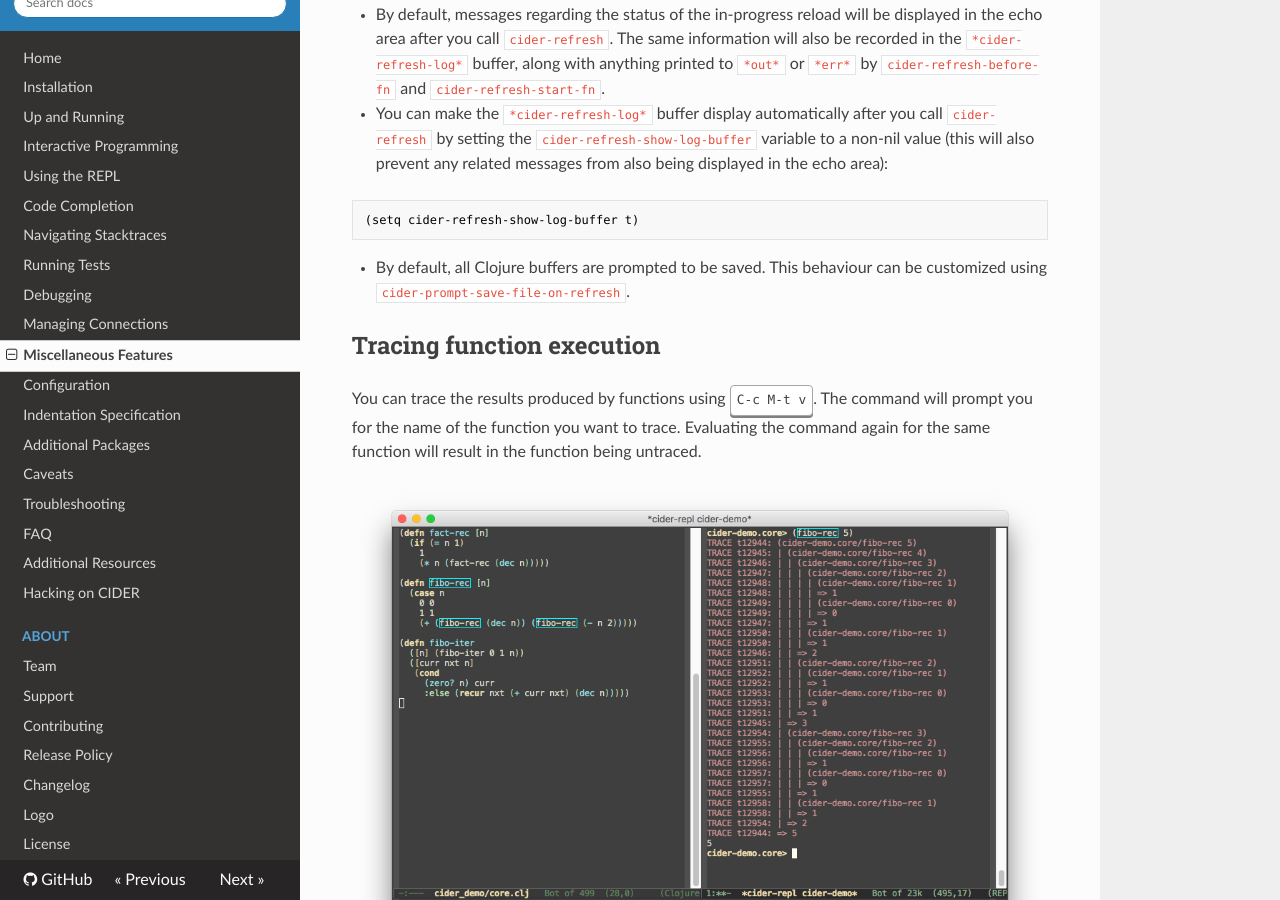
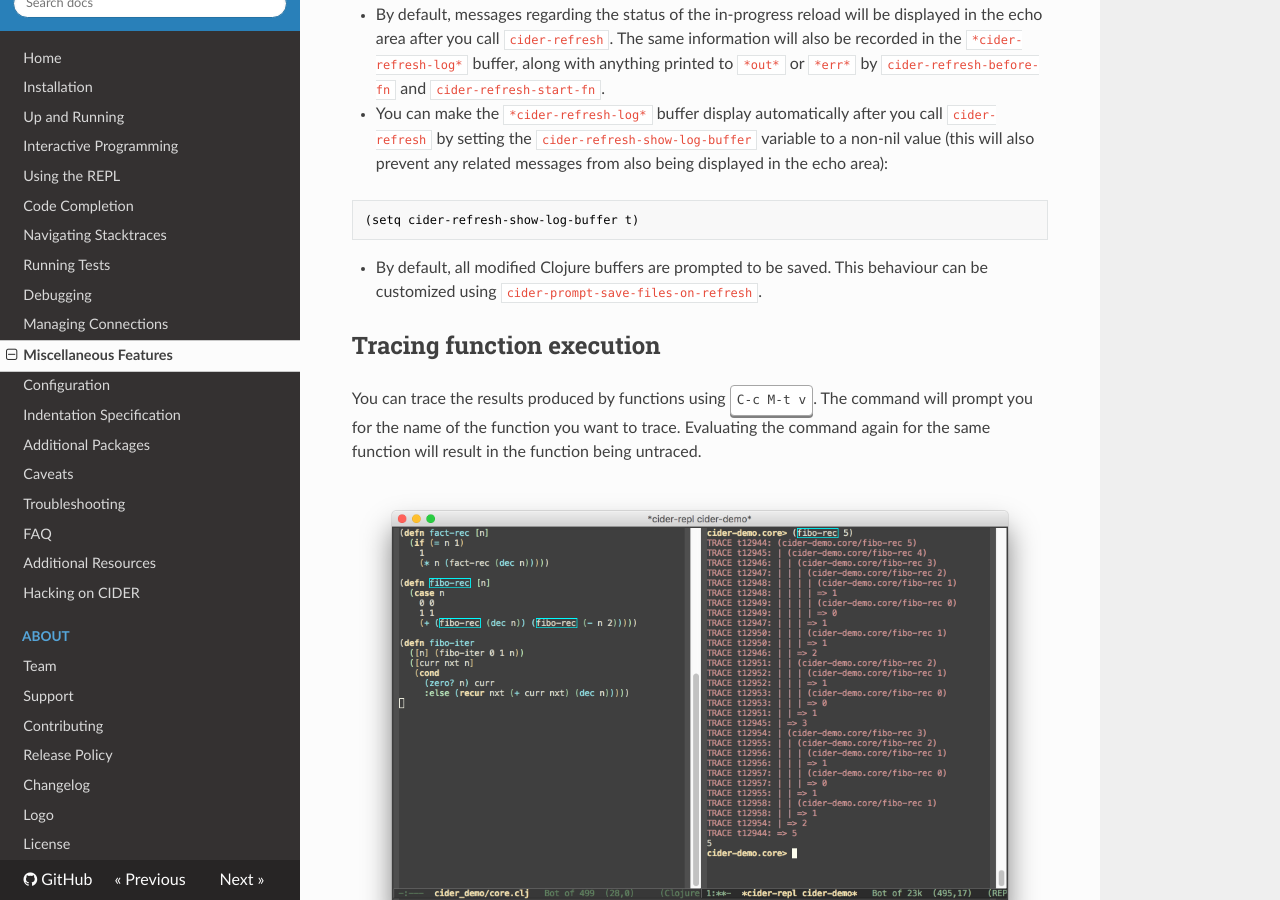
Before and after one commit to clojure-emacs/cider, an MkDocs documentation site: the page built from doc/miscellaneous_features.md, in a window 1280 px wide and 900 px high, scrolled down 2947 px. Built offline with MkDocs 1.6.1, drawn with Linux system fonts in a browser that asks for light colours; nearby versions of some CDN libraries; old or Windows-style settings are respelled for this version of MkDocs.

Commit message:
Improve the documentation for cider-prompt-save-files-on-cider-refresh
This also fixes the name of the defcustom.

````diff
--- a/doc/miscellaneous_features.md
+++ b/doc/miscellaneous_features.md
@@ -145,8 +145,8 @@
 (setq cider-refresh-show-log-buffer t)
 ```
 
-* By default, all Clojure buffers are prompted to be saved. This behaviour can be
-  customized using `cider-prompt-save-file-on-refresh`.
+* By default, all modified Clojure buffers are prompted to be saved. This
+  behaviour can be customized using `cider-prompt-save-files-on-refresh`.
 
 ## Tracing function execution
 
````
Also changed, not shown: CHANGELOG.md (+1 -1 lines), 1 other file.
